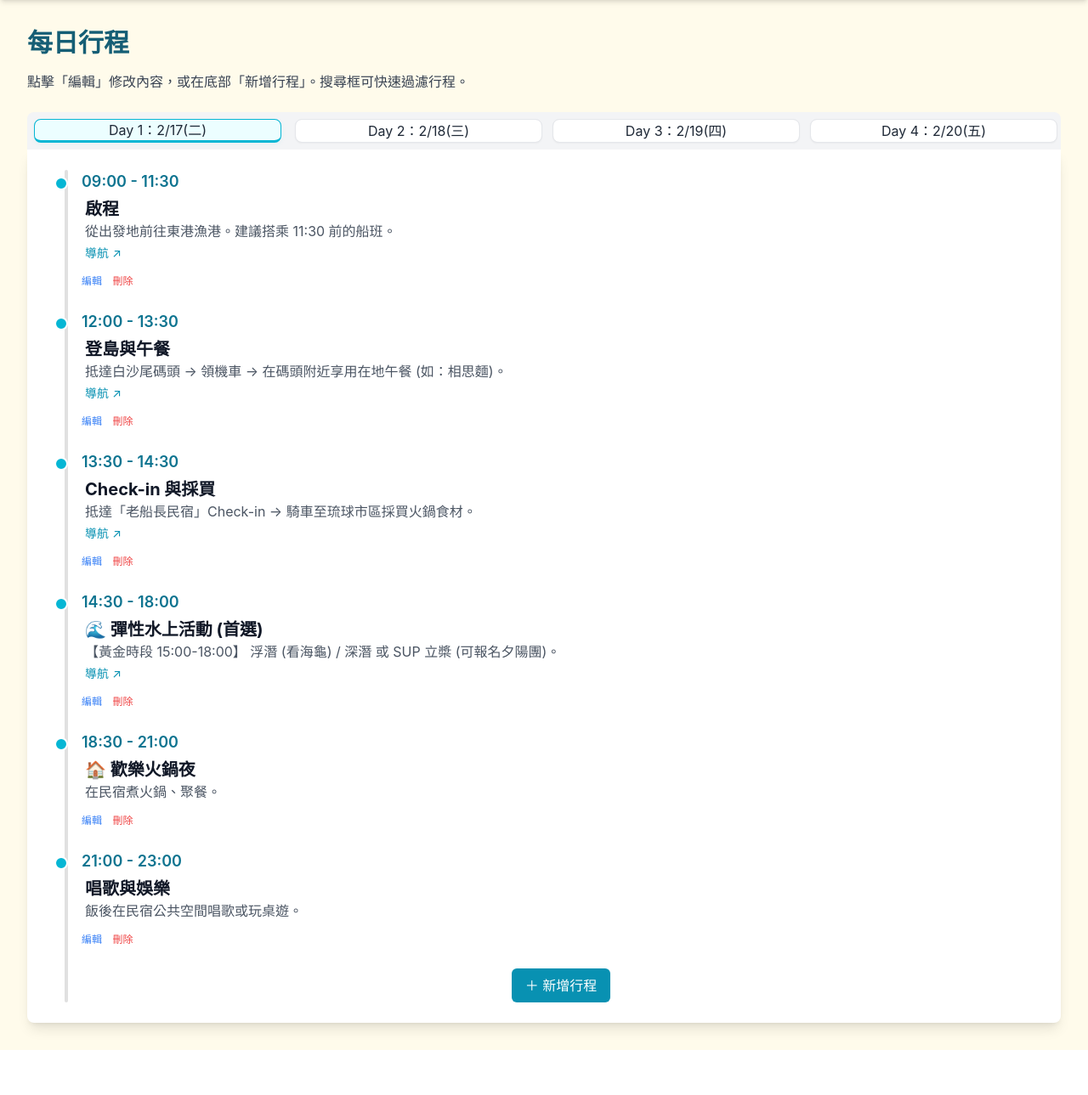
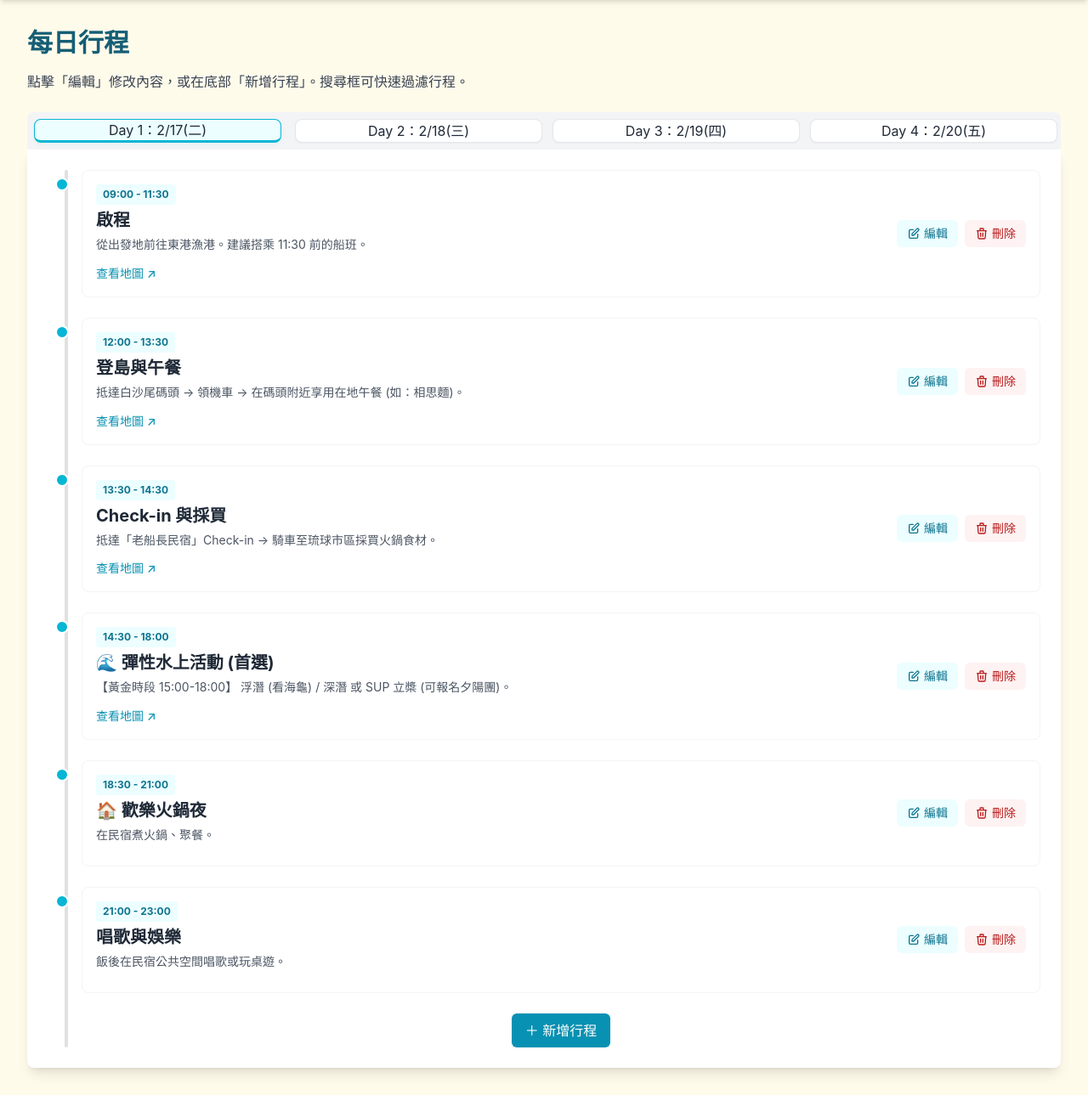
Before and after one commit to mike920116/Trip4day20260117, a Flask app: page / in a window 1280 px wide, after a click on "每日行程". Shown: the part 64-1353 px from the top of the page at 85% size. Before the commit the page ends 1300 px from the top, so only its background shows below. Run offline with Flask 3, Linux system fonts and the light colour scheme; data comes from the database, SQL or seed files in the repository; some libraries are stand-ins or nearby versions.

Commit message:
完善每日行程所有內容

```diff
--- a/static/js/script.js
+++ b/static/js/script.js
@@ -11,7 +11,6 @@ document.addEventListener('DOMContentLoaded', () => {
         const date = new Date();
         date.setHours(h);
         date.setMinutes(m + minutesToAdd);
-        // 格式化回 HH:mm
         const newH = String(date.getHours()).padStart(2, '0');
         const newM = String(date.getMinutes()).padStart(2, '0');
         return `${newH}:${newM}`;
@@ -140,17 +139,16 @@ document.addEventListener('DOMContentLoaded', () => {
         fetch('/api/itinerary')
             .then(response => response.json())
             .then(data => {
-                // 【修改點】在此處進行排序：先比對 Day，再比對開始時間
+                // 前端排序：Day -> Start Time
                 data.sort((a, b) => {
                     if (a.day !== b.day) return a.day.localeCompare(b.day);
-                    // 取出 "09:00 - 11:00" 前面的 "09:00" 來比較
                     const timeA = (a.time_range || '').split('-')[0].trim();
                     const timeB = (b.time_range || '').split('-')[0].trim();
                     return timeA.localeCompare(timeB);
                 });
 
-                globalItineraries = data; // 存入全域變數
-                renderTimeline(data);     // 渲染排序後的資料
+                globalItineraries = data;
+                renderTimeline(data);
             })
             .catch(err => console.error('無法讀取行程:', err));
     }
@@ -176,36 +174,37 @@ document.addEventListener('DOMContentLoaded', () => {
 
     function createTimelineItemHTML(item) {
         const mapHtml = item.map_link
-            ? `<a href="${item.map_link}" target="_blank" class="map-display text-cyan-600 hover:text-cyan-800 text-sm mt-1 inline-block">導航 ↗</a>`
+            ? `<a href="${item.map_link}" target="_blank" class="map-display text-cyan-600 hover:text-cyan-800 text-sm mt-1 inline-block font-medium">查看地圖 ↗</a>`
             : '';
 
+        // 【美化點】這裡更新了按鈕的樣式，並去除了舊的編輯模式 HTML 區塊
         return `
-        <div class="timeline-item" data-id="${item.id}">
-            <div class="flex items-center mb-1">
-                <span class="time-display font-semibold text-cyan-700 text-lg">${item.time_range}</span>
-                <input type="text" class="time-edit hidden form-input w-full" value="${item.time_range}">
-            </div>
-            <div class="ml-1">
-                <div class="item-display">
-                    <h4 class="title-display font-bold text-xl text-gray-900">${item.title}</h4>
-                    <p class="details-display text-gray-600">${item.details}</p>
+        <div class="timeline-item p-4 bg-white rounded-lg border border-gray-100 hover:shadow-md transition-shadow duration-200" data-id="${item.id}">
+            <div class="flex flex-col sm:flex-row justify-between items-start sm:items-center gap-4">
+                <div class="flex-1">
+                    <div class="flex items-center gap-3 mb-1">
+                        <span class="inline-block px-2 py-1 bg-cyan-50 text-cyan-700 text-xs font-bold rounded">${item.time_range}</span>
+                    </div>
+                    <h4 class="title-display font-bold text-xl text-gray-800 mb-1">${item.title}</h4>
+                    <p class="details-display text-gray-600 text-sm mb-2 leading-relaxed">${item.details}</p>
                     ${mapHtml}
                 </div>
-                <div class="item-edit hidden space-y-2">
-                    <input type="text" class="title-edit form-input w-full" value="${item.title}">
-                    <textarea class="details-edit form-input w-full">${item.details}</textarea>
-                    <input type="text" class="map-edit form-input w-full" value="${item.map_link}">
+
+                <div class="flex items-center gap-2 w-full sm:w-auto border-t sm:border-t-0 border-gray-100 pt-3 sm:pt-0 mt-2 sm:mt-0">
+                    <button class="edit-btn flex-1 sm:flex-none flex items-center justify-center gap-1 px-3 py-1.5 text-sm font-medium text-cyan-700 bg-cyan-50 hover:bg-cyan-100 rounded-md transition-colors">
+                        <svg class="w-4 h-4" fill="none" stroke="currentColor" viewBox="0 0 24 24"><path stroke-linecap="round" stroke-linejoin="round" stroke-width="2" d="M11 5H6a2 2 0 00-2 2v11a2 2 0 002 2h11a2 2 0 002-2v-5m-1.414-9.414a2 2 0 112.828 2.828L11.828 15H9v-2.828l8.586-8.586z"></path></svg>
+                        編輯
+                    </button>
+                    <button class="delete-btn flex-1 sm:flex-none flex items-center justify-center gap-1 px-3 py-1.5 text-sm font-medium text-red-700 bg-red-50 hover:bg-red-100 rounded-md transition-colors">
+                        <svg class="w-4 h-4" fill="none" stroke="currentColor" viewBox="0 0 24 24"><path stroke-linecap="round" stroke-linejoin="round" stroke-width="2" d="M19 7l-.867 12.142A2 2 0 0116.138 21H7.862a2 2 0 01-1.995-1.858L5 7m5 4v6m4-6v6m1-10V4a1 1 0 00-1-1h-4a1 1 0 00-1 1v3M4 7h16"></path></svg>
+                        刪除
+                    </button>
                 </div>
-            </div>
-            <div class="item-controls mt-2 space-x-2">
-                <button class="edit-btn text-xs text-blue-500 hover:text-blue-700">編輯</button>
-                <button class="save-btn hidden text-xs text-green-500 hover:text-green-700">儲存</button>
-                <button class="delete-btn text-xs text-red-500 hover:text-red-700">刪除</button>
             </div>
         </div>`;
     }
 
-    // 美食部分
+    // 美食部分 (保持原樣)
     function fetchFood() {
         fetch('/api/foods')
             .then(res => res.json())
@@ -252,128 +251,146 @@ document.addEventListener('DOMContentLoaded', () => {
         }
     });
 
-    // 5. 編輯/新增/刪除 互動邏輯
+    // ==========================================
+    // 5. 編輯/新增/刪除 互動邏輯 (重點更新)
+    // ==========================================
     const itemModal = document.getElementById('item-modal');
     const itemForm = document.getElementById('item-form');
+    const modalTitle = document.getElementById('modal-title');
+    const modalDayInput = document.getElementById('modal-day');
+    const modalIdInput = document.getElementById('modal-item-id'); // 隱藏的 ID 欄位
 
-    // --- 時間連動邏輯 (New!) ---
+    // --- 時間連動邏輯 ---
     const startTimeInput = document.getElementById('modal-start-time');
     const endTimeInput = document.getElementById('modal-end-time');
     const add15Btn = document.getElementById('add-15m-btn');
 
-    // A. 當「開始時間」改變時，結束時間自動 +1 小時
     startTimeInput.addEventListener('change', () => {
         if (startTimeInput.value) {
-            // 自動設定為 1 小時後 (60分鐘)
             endTimeInput.value = addMinutesToTime(startTimeInput.value, 60);
         }
     });
 
-    // B. 點擊「+15分」按鈕
     add15Btn.addEventListener('click', () => {
         if (endTimeInput.value) {
             endTimeInput.value = addMinutesToTime(endTimeInput.value, 15);
         } else if (startTimeInput.value) {
-            // 如果結束時間是空的，就從開始時間往加 15 分
             endTimeInput.value = addMinutesToTime(startTimeInput.value, 15);
         }
     });
 
-    // 新增行程 Modal 開啟
+    // 打開新增視窗
     document.querySelectorAll('.add-item-btn').forEach(btn => {
         btn.addEventListener('click', (e) => {
-            document.getElementById('modal-day').value = e.target.dataset.day;
-            itemForm.reset();
-            // 這裡不需要改，reset() 會自動清空新的 time input
+            itemForm.reset(); // 清空表單
+            modalIdInput.value = ""; // 確保沒有 ID (代表新增模式)
+            modalDayInput.value = e.target.dataset.day;
+            modalTitle.innerText = "新增行程"; // 設定標題
             itemModal.classList.remove('hidden');
         });
     });
+
     document.getElementById('modal-cancel').addEventListener('click', () => itemModal.classList.add('hidden'));
 
+    // 表單送出 (同時處理 新增 與 編輯)
     itemForm.addEventListener('submit', (e) => {
         e.preventDefault();
 
-        const startTime = document.getElementById('modal-start-time').value;
-        const endTime = document.getElementById('modal-end-time').value;
+        const startTime = startTimeInput.value;
+        const endTime = endTimeInput.value;
 
-        // 【修改點】防呆檢查：結束時間必須晚於開始時間
         if (endTime <= startTime) {
             alert("⚠️ 結束時間必須晚於開始時間！\n請重新調整時間。");
-            // 也可以顯示我寫在 HTML 裡的 id="time-error-msg"
-            // document.getElementById('time-error-msg').classList.remove('hidden');
-            return; // 阻止程式繼續往下跑
+            return;
         }
-
         const combinedTime = `${startTime} - ${endTime}`;
 
+        const id = modalIdInput.value; // 取得 ID
+        const isEditMode = !!id;       // 有 ID 就是編輯模式
+
         const payload = {
-            day: document.getElementById('modal-day').value,
+            day: modalDayInput.value,
             time_range: combinedTime,
             title: document.getElementById('modal-title-input').value,
             details: document.getElementById('modal-details').value,
             map_link: document.getElementById('modal-map').value
         };
 
-        fetch('/api/itinerary', {
-            method: 'POST',
+        // 判斷是 POST (新增) 還是 PUT (修改)
+        const url = isEditMode ? `/api/itinerary/${id}` : '/api/itinerary';
+        const method = isEditMode ? 'PUT' : 'POST';
+
+        fetch(url, {
+            method: method,
             headers: { 'Content-Type': 'application/json' },
             body: JSON.stringify(payload)
         }).then(response => {
             if (response.ok) {
                 itemModal.classList.add('hidden');
-                fetchItinerary();
+                fetchItinerary(); // 重新讀取畫面
+            } else {
+                alert("儲存失敗，請稍後再試");
             }
         });
     });
 
-
+    // 點擊行程卡片上的按鈕 (編輯 / 刪除)
     const itinerarySection = document.getElementById('itinerary');
     itinerarySection.addEventListener('click', (e) => {
-        const target = e.target;
-        const timelineItem = target.closest('.timeline-item');
+        // 找到按鈕
+        const editBtn = e.target.closest('.edit-btn');
+        const deleteBtn = e.target.closest('.delete-btn');
+
+        // 找到該行資料的容器
+        const timelineItem = e.target.closest('.timeline-item');
         if (!timelineItem) return;
         const id = timelineItem.dataset.id;
 
-        if (target.matches('.delete-btn')) {
-            if (confirm('確定要刪除嗎？')) {
+        // --- 刪除功能 ---
+        if (deleteBtn) {
+            if (confirm('確定要刪除此行程嗎？')) {
                 fetch(`/api/itinerary/${id}`, { method: 'DELETE' })
-                    .then(res => { if (res.ok) timelineItem.remove(); });
+                    .then(res => {
+                        if (res.ok) {
+                            // 從全域變數移除，避免搜尋時還跑出來
+                            globalItineraries = globalItineraries.filter(x => x.id != id);
+                            timelineItem.remove();
+                        }
+                    });
             }
-        } else if (target.matches('.edit-btn')) {
-            toggleEditSave(timelineItem, true);
-        } else if (target.matches('.save-btn')) {
-            const payload = {
-                title: timelineItem.querySelector('.title-edit').value,
-                details: timelineItem.querySelector('.details-edit').value,
-                time_range: timelineItem.querySelector('.time-edit').value,
-                map_link: timelineItem.querySelector('.map-edit').value
-            };
-            fetch(`/api/itinerary/${id}`, {
-                method: 'PUT',
-                headers: { 'Content-Type': 'application/json' },
-                body: JSON.stringify(payload)
-            })
-            .then(res => res.json())
-            .then(updatedItem => {
-                timelineItem.querySelector('.title-display').innerText = updatedItem.title;
-                timelineItem.querySelector('.details-display').innerText = updatedItem.details;
-                timelineItem.querySelector('.time-display').innerText = updatedItem.time_range;
-                toggleEditSave(timelineItem, false);
-            });
+        }
+        // --- 編輯功能 (打開 Modal 並填入資料) ---
+        else if (editBtn) {
+            // 1. 從全域變數找到這筆資料 (比去 DOM 抓更準確)
+            const itemData = globalItineraries.find(x => x.id == id);
+            if (!itemData) return;
+
+            // 2. 填入表單
+            modalIdInput.value = itemData.id; // 設定 ID (重要！)
+            modalDayInput.value = itemData.day;
+            document.getElementById('modal-title-input').value = itemData.title;
+            document.getElementById('modal-details').value = itemData.details || '';
+            document.getElementById('modal-map').value = itemData.map_link || '';
+
+            // 3. 拆解時間字串 "09:00 - 10:00" -> 填入兩個 input
+            if (itemData.time_range && itemData.time_range.includes('-')) {
+                const parts = itemData.time_range.split('-');
+                startTimeInput.value = parts[0].trim();
+                endTimeInput.value = parts[1].trim();
+            } else {
+                startTimeInput.value = "";
+                endTimeInput.value = "";
+            }
+
+            // 4. 設定標題並顯示
+            modalTitle.innerText = "編輯行程";
+            itemModal.classList.remove('hidden');
         }
     });
 
-    function toggleEditSave(item, isEditing) {
-        item.querySelector('.item-display').classList.toggle('hidden', isEditing);
-        item.querySelector('.item-edit').classList.toggle('hidden', !isEditing);
-        item.querySelector('.edit-btn').classList.toggle('hidden', isEditing);
-        item.querySelector('.save-btn').classList.toggle('hidden', !isEditing);
-    }
-
     // ==========================================
-    // 6. 行前準備清單邏輯 (New! 這是您缺少的)
+    // 6. 行前準備清單邏輯
     // ==========================================
-
     const prepGrid = document.getElementById('prep-grid');
 
     function loadPrep() {
@@ -471,7 +488,7 @@ document.addEventListener('DOMContentLoaded', () => {
     });
 
     // 啟動
-    loadPrep(); // <--- 這一行非常重要，您之前可能少了它
+    loadPrep();
     fetchItinerary();
     fetchFood();
     switchPage('overview');
--- a/templates/index.html
+++ b/templates/index.html
@@ -355,23 +355,19 @@
         <div class="modal-content">
             <h3 class="text-2xl font-bold mb-4" id="modal-title">新增行程</h3>
             <form id="item-form">
+                <input type="hidden" id="modal-item-id">
                 <input type="hidden" id="modal-day" value="">
+
                 <div class="mb-4">
                     <label class="block text-sm font-medium text-gray-700">時間</label>
                     <div class="flex items-center gap-2 mt-1">
                         <input type="time" id="modal-start-time" class="block w-1/3 border border-gray-300 rounded-md shadow-sm px-2 py-2 focus:border-cyan-500 focus:ring-cyan-500" required>
-
                         <span class="text-gray-500">至</span>
-
                         <input type="time" id="modal-end-time" class="block w-1/3 border border-gray-300 rounded-md shadow-sm px-2 py-2 focus:border-cyan-500 focus:ring-cyan-500" required>
-
-                        <button type="button" id="add-15m-btn" class="bg-gray-100 text-gray-600 border border-gray-300 hover:bg-gray-200 px-3 py-2 rounded-md text-sm whitespace-nowrap transition">
-                            +15分
-                        </button>
+                        <button type="button" id="add-15m-btn" class="bg-gray-100 text-gray-600 border border-gray-300 hover:bg-gray-200 px-3 py-2 rounded-md text-sm whitespace-nowrap transition">+15分</button>
                     </div>
                     <p class="text-xs text-gray-500 mt-1 hidden" id="time-error-msg">⚠️ 結束時間不能早於開始時間</p>
                 </div>
-
                 <div class="mb-4">
                     <label class="block text-sm font-medium text-gray-700">活動標題</label>
                     <input type="text" id="modal-title-input" class="mt-1 block w-full border rounded-md shadow-sm px-3 py-2" required>
@@ -385,8 +381,8 @@
                     <input type="text" id="modal-map" class="mt-1 block w-full border rounded-md shadow-sm px-3 py-2">
                 </div>
                 <div class="flex justify-end space-x-3">
-                    <button type="button" id="modal-cancel" class="bg-gray-200 text-gray-700 px-4 py-2 rounded-md">取消</button>
-                    <button type="submit" id="modal-save" class="bg-cyan-600 text-white px-4 py-2 rounded-md">儲存</button>
+                    <button type="button" id="modal-cancel" class="bg-gray-200 text-gray-700 px-4 py-2 rounded-md hover:bg-cyan-700">取消</button>
+                    <button type="submit" id="modal-save" class="bg-cyan-600 text-white px-4 py-2 rounded-md hover:bg-cyan-700">儲存</button>
                 </div>
             </form>
         </div>
```
